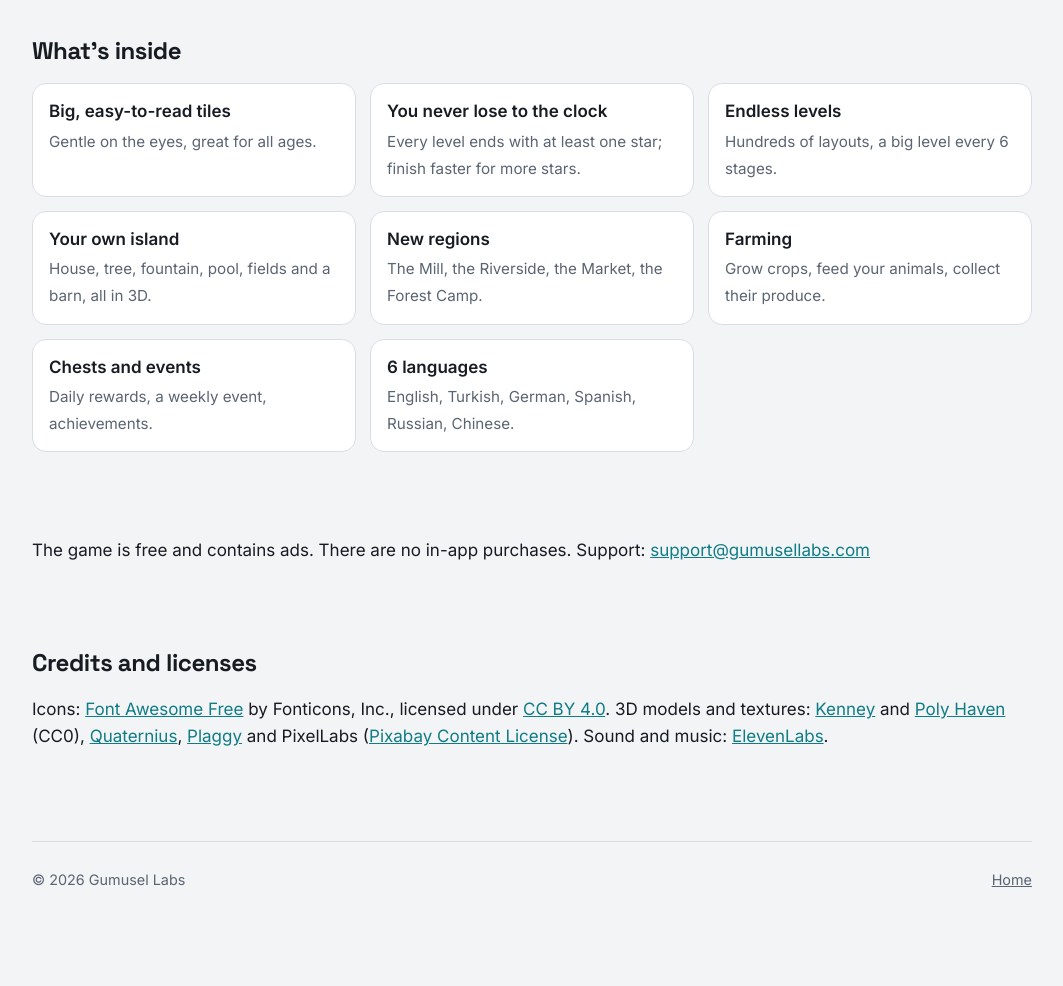
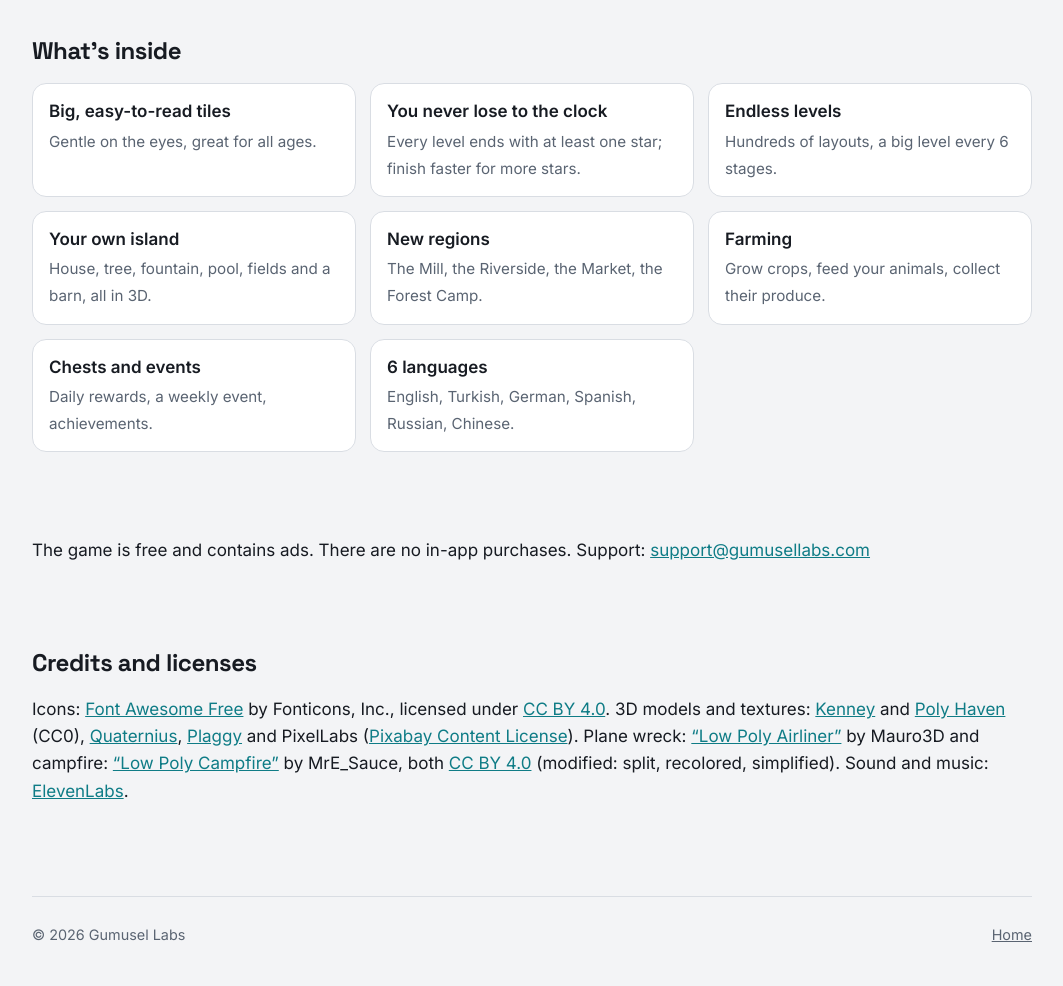
Before and after one commit to yasingumusel/gumusellabs-site, a plain HTML site: page yamegu/index.html in a window 1280 px wide. Shown: the part 831-1817 px from the top of the page, without its empty margins (108-1171 px from the left). Before the commit the page ends 1763 px from the top, so only its background shows below. Drawn offline with Linux system fonts and the light colour scheme.

Commit message:
Lisanslar: uçak enkazı (Mauro3D) ve kamp ateşi (MrE_Sauce) modelleri, CC BY 4.0
Co-Authored-By: Claude Opus 5.5 <noreply@anthropic.com>

```diff
--- a/yamegu/index.html
+++ b/yamegu/index.html
@@ -88,8 +88,8 @@
 
   <section id="credits">
     <h2><span lang="tr">Lisanslar ve teşekkürler</span><span lang="en">Credits and licenses</span></h2>
-    <p lang="tr">Simgeler: <a href="https://fontawesome.com">Font Awesome Free</a> (Fonticons, Inc.), <a href="https://creativecommons.org/licenses/by/4.0/">CC BY 4.0</a> lisansıyla. 3D modeller ve dokular: <a href="https://kenney.nl">Kenney</a> ve <a href="https://polyhaven.com">Poly Haven</a> (CC0), <a href="https://quaternius.com">Quaternius</a>, <a href="https://plaggy.net">Plaggy</a> ve PixelLabs (<a href="https://pixabay.com/service/license-summary/">Pixabay İçerik Lisansı</a>). Sesler ve müzik: <a href="https://elevenlabs.io">ElevenLabs</a>.</p>
-    <p lang="en">Icons: <a href="https://fontawesome.com">Font Awesome Free</a> by Fonticons, Inc., licensed under <a href="https://creativecommons.org/licenses/by/4.0/">CC BY 4.0</a>. 3D models and textures: <a href="https://kenney.nl">Kenney</a> and <a href="https://polyhaven.com">Poly Haven</a> (CC0), <a href="https://quaternius.com">Quaternius</a>, <a href="https://plaggy.net">Plaggy</a> and PixelLabs (<a href="https://pixabay.com/service/license-summary/">Pixabay Content License</a>). Sound and music: <a href="https://elevenlabs.io">ElevenLabs</a>.</p>
+    <p lang="tr">Simgeler: <a href="https://fontawesome.com">Font Awesome Free</a> (Fonticons, Inc.), <a href="https://creativecommons.org/licenses/by/4.0/">CC BY 4.0</a> lisansıyla. 3D modeller ve dokular: <a href="https://kenney.nl">Kenney</a> ve <a href="https://polyhaven.com">Poly Haven</a> (CC0), <a href="https://quaternius.com">Quaternius</a>, <a href="https://plaggy.net">Plaggy</a> ve PixelLabs (<a href="https://pixabay.com/service/license-summary/">Pixabay İçerik Lisansı</a>). Uçak enkazı: Mauro3D&rsquo;nin <a href="https://sketchfab.com/3d-models/f06d488f08764e3ca26f2917d4053c69">&ldquo;Low Poly Airliner&rdquo;</a> ve kamp ateşi: MrE_Sauce&rsquo;un <a href="https://sketchfab.com/3d-models/695c62069ac44614acbfc6effcf7499d">&ldquo;Low Poly Campfire&rdquo;</a> modeli, ikisi de <a href="https://creativecommons.org/licenses/by/4.0/">CC BY 4.0</a> (değiştirildi: bölündü, yeniden boyandı, sadeleştirildi). Sesler ve müzik: <a href="https://elevenlabs.io">ElevenLabs</a>.</p>
+    <p lang="en">Icons: <a href="https://fontawesome.com">Font Awesome Free</a> by Fonticons, Inc., licensed under <a href="https://creativecommons.org/licenses/by/4.0/">CC BY 4.0</a>. 3D models and textures: <a href="https://kenney.nl">Kenney</a> and <a href="https://polyhaven.com">Poly Haven</a> (CC0), <a href="https://quaternius.com">Quaternius</a>, <a href="https://plaggy.net">Plaggy</a> and PixelLabs (<a href="https://pixabay.com/service/license-summary/">Pixabay Content License</a>). Plane wreck: <a href="https://sketchfab.com/3d-models/f06d488f08764e3ca26f2917d4053c69">&ldquo;Low Poly Airliner&rdquo;</a> by Mauro3D and campfire: <a href="https://sketchfab.com/3d-models/695c62069ac44614acbfc6effcf7499d">&ldquo;Low Poly Campfire&rdquo;</a> by MrE_Sauce, both <a href="https://creativecommons.org/licenses/by/4.0/">CC BY 4.0</a> (modified: split, recolored, simplified). Sound and music: <a href="https://elevenlabs.io">ElevenLabs</a>.</p>
   </section>
 
   <footer>
```
